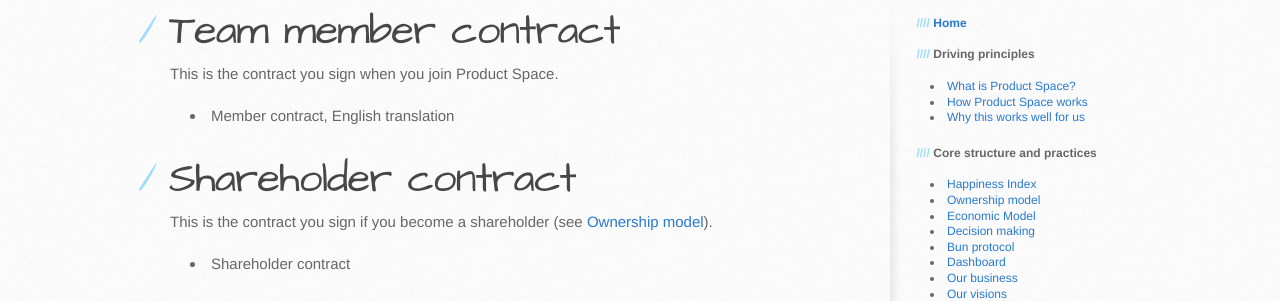
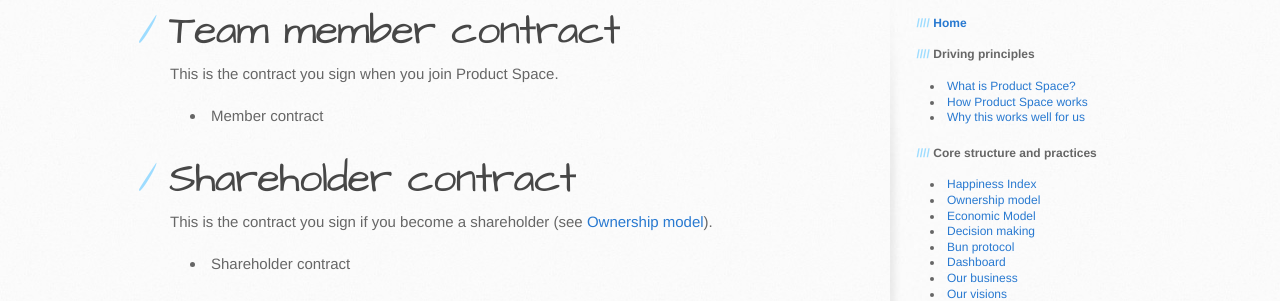
Before and after one commit to crispab/crisp-dna, a Jekyll site: the page built from _docs/contracts.md, in a window 1280 px wide. Shown: the part 338-639 px from the top of the page. Built offline with Jekyll 4.4.1, drawn with Linux system fonts in a browser that asks for light colours.

Commit message:
Content updates to contracts .md

```diff
--- a/_docs/contracts.md
+++ b/_docs/contracts.md
@@ -9,7 +9,7 @@
 
 This is the contract you sign when you join Product Space.
 
--   Member contract, English translation
+-   Member contract
 
 Shareholder contract
 ====================
```
